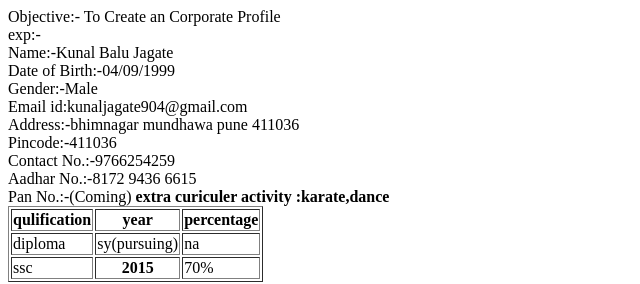
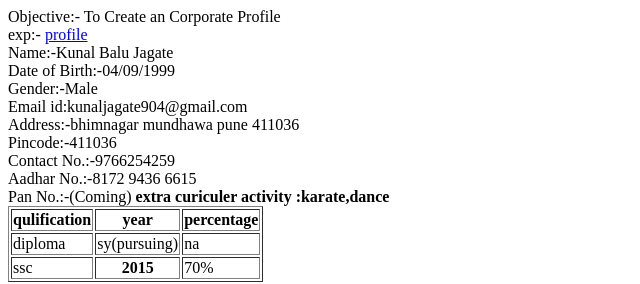
Before and after one commit to kunaljagate904/profile, a plain HTML site: page index.html in a window 1280 px wide. Shown: the full height of the page, 0-640 px from the left. Drawn offline with Linux system fonts and the light colour scheme.

Commit message:
Update index.html

```diff
--- a/index.html
+++ b/index.html
@@ -7,7 +7,7 @@
 Objective:- To Create an Corporate Profile
 <br/>exp:-
 
-
+  <a href=https://vbg3008.github.io/Profile/>profile</a>
 <br/>Name:-Kunal Balu Jagate
 <br/>Date of Birth:-04/09/1999
 <br/>Gender:-Male
```
